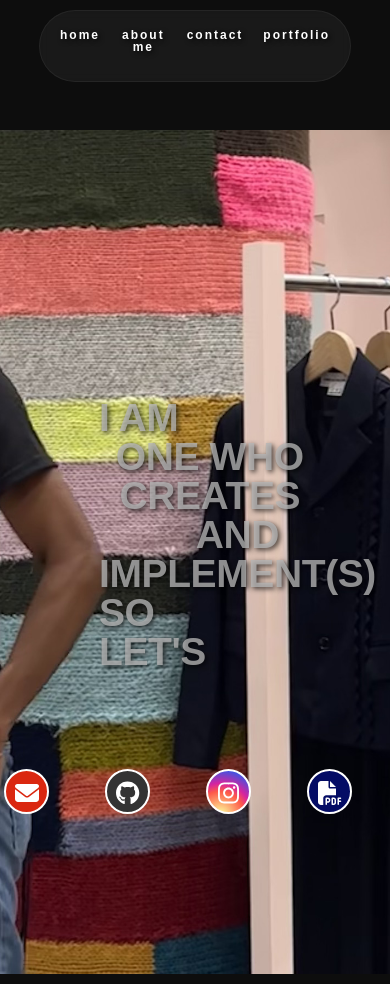
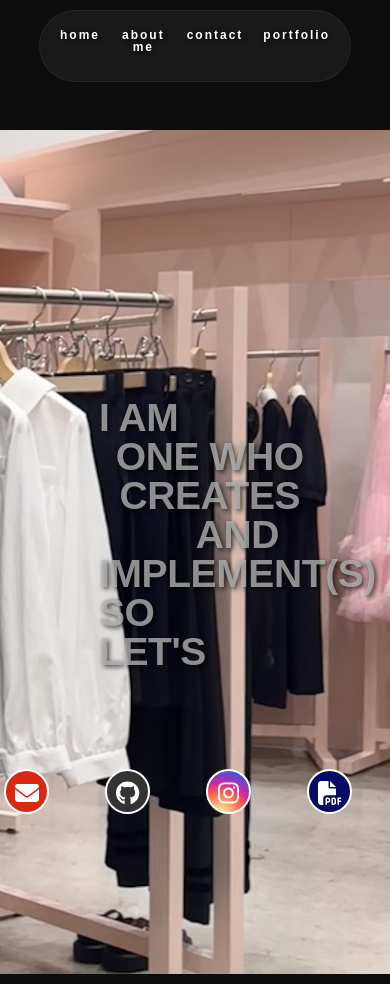
Before and after one commit to SimonYoseph/SimonYosephPortfolio, a React (Create React App) app: page / in a window 390 px wide. Built offline with nearby package versions, Linux system fonts and the light colour scheme.

Commit message:
Update App.css

```diff
--- a/src/styles/App.css
+++ b/src/styles/App.css
@@ -236,6 +236,25 @@ nav button {
 
 /* Add this to make the icons responsive */
 @media (max-width: 768px) {
+
+  .homepage {
+    background-image: url('/homepageImage.jpg');
+    background-size: cover; /* Makes sure the image covers the entire viewport */
+    background-position: right center;
+    background-repeat: no-repeat;
+    background-attachment: fixed;
+    min-height: 100vh; /* Ensures full screen height */
+    width: 100vw;
+    display: flex; /* Ensures text is placed over image */
+    flex-direction: column;
+    align-items: right;
+    justify-content: center;
+    text-align: center;
+    color: white; /* Ensures text is visible */
+    padding: 20px; /* Adjust padding for readability */
+    background-attachment: scroll; /* Prevents weird scrolling behavior */
+
+  }
   nav {
     /* Make sure the nav is above the content, but content isn't hidden */
     z-index: 5; /* Keep navigation above content */
@@ -286,7 +305,7 @@ nav button {
     .homepage {
       background-image: url('/homepageImage.jpg');
       background-size: cover; /* Makes sure the image covers the entire viewport */
-      background-position: center center; /* Keeps image centered */
+      background-position: right center;
       background-repeat: no-repeat;
       background-attachment: fixed;
       min-height: 100vh; /* Ensures full screen height */
@@ -298,6 +317,7 @@ nav button {
       text-align: center;
       color: white; /* Ensures text is visible */
       padding: 20px; /* Adjust padding for readability */
+      background-attachment: scroll; /* Prevents weird scrolling behavior */
 
     }
 
```
